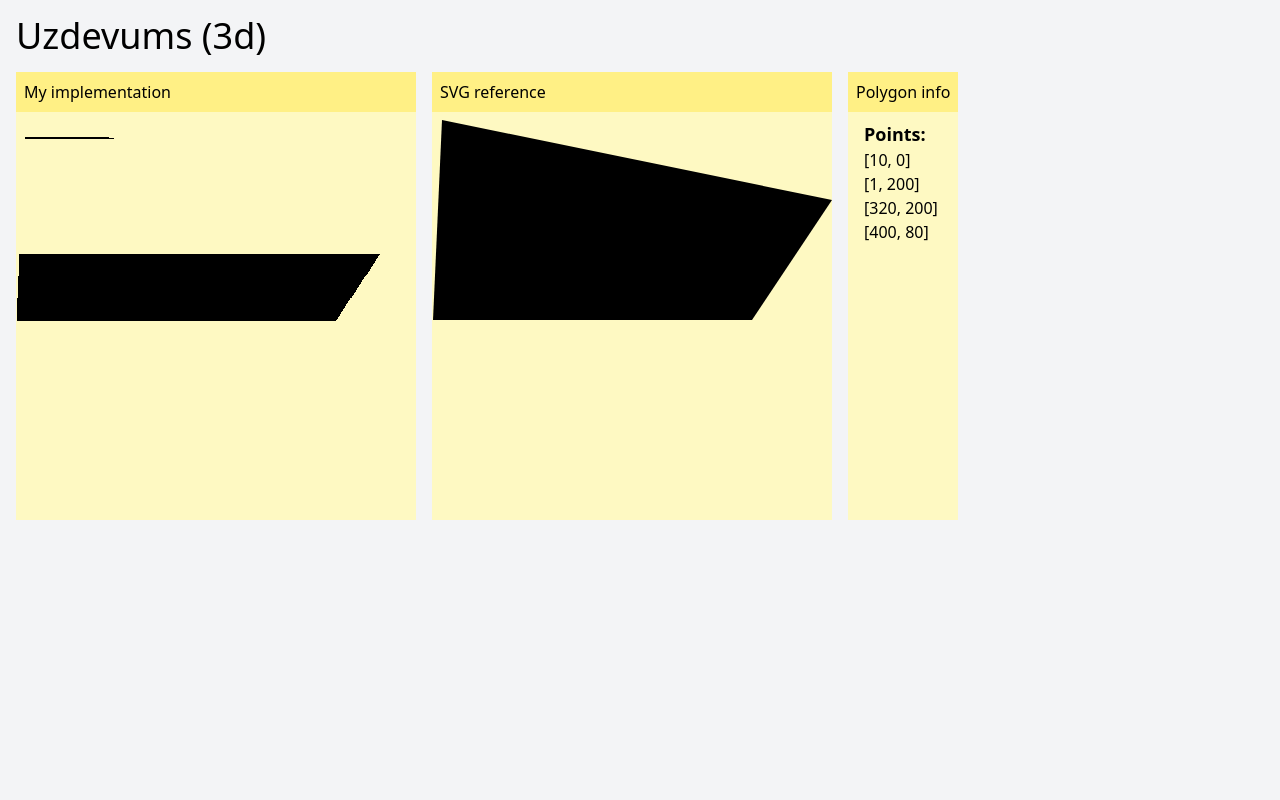
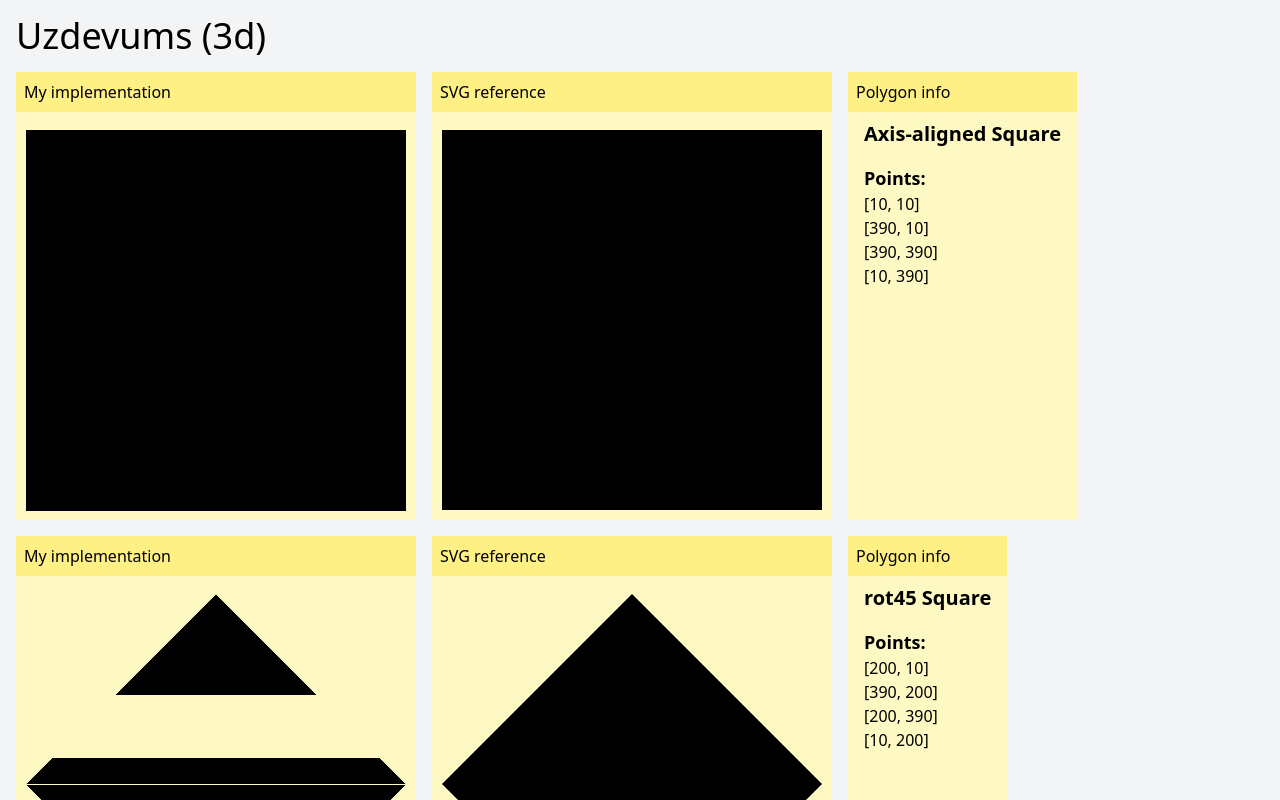
Before and after one commit to 3starblaze/datorgrafika, a React (Vite) app: page / in a window 1280 px wide. Shown: the top 800 px of the page. Built offline with nearby package versions, Linux system fonts and the light colour scheme.

Commit message:
Make example gallery

```diff
--- a/src/pages/task3d.tsx
+++ b/src/pages/task3d.tsx
@@ -124,39 +124,76 @@ const Card = function({
     );
 };
 
-export default function () {
-    const size: Vector2 = [400, 400];
+type Example = {
+  title: string,
+  canvasSize: Vector2,
+  polygon: Polygon,
+};
 
-    const polygon: Polygon = [
+const exampleRegistry: Example[] = [
+  {
+    title: "Axis-aligned Square",
+    canvasSize: [400, 400],
+    polygon: [
+      [10, 10],
+      [390, 10],
+      [390, 390],
+      [10, 390],
+    ]
+  },
+  {
+    title: "rot45 Square",
+    canvasSize: [400, 400],
+    polygon: [
+      [200, 10],
+      [390, 200],
+      [200, 390],
+      [10, 200],
+    ]
+  },
+  {
+    title: "Random 0",
+    canvasSize: [400, 400],
+    polygon: [
         [10, 0],
         [1, 200],
         [320, 200],
         [400, 80],
+    ]
+  },
 ];
 
+export default function () {
     return (
         <div>
             <h2 className="text-4xl mb-4">Uzdevums (3d)</h2>
 
+            <div className="flex flex-col gap-4">
+                {exampleRegistry.map(({ title, canvasSize, polygon }) => (
                     <div className="flex gap-4">
                         <Card title="My implementation">
-                    <MyPolygonCanvas size={size} polygon={polygon} />
+                            <MyPolygonCanvas size={canvasSize} polygon={polygon} />
                         </Card>
                         <Card title="SVG reference">
                             <svg
                                 className="fill-black"
-                        width={size[0]}
-                        height={size[1]}
+                                width={canvasSize[0]}
+                                height={canvasSize[1]}
                             >
                                 <polygon points={polygon.map(([x, y]) => `${x},${y}`).join(", ")} />
                             </svg>
                         </Card>
                         <Card title="Polygon info">
-                <div className="px-4">
-                  <div className="font-bold text-lg">Points:</div>
+                            <div className="px-4 flex flex-col gap-4">
+                                <div className="text-xl font-bold">{title}</div>
+                                <div>
+                                  <div className="text-lg font-bold">Points:</div>
                                   {polygon.map(([x, y]) => <div>{`[${x}, ${y}]`}</div>)}
                                 </div>
+                            </div>
                         </Card>
+                    </div>
+                ))}
             </div>
         </div>
     );
```
Lines whose indentation alone changed are shown as unchanged.
